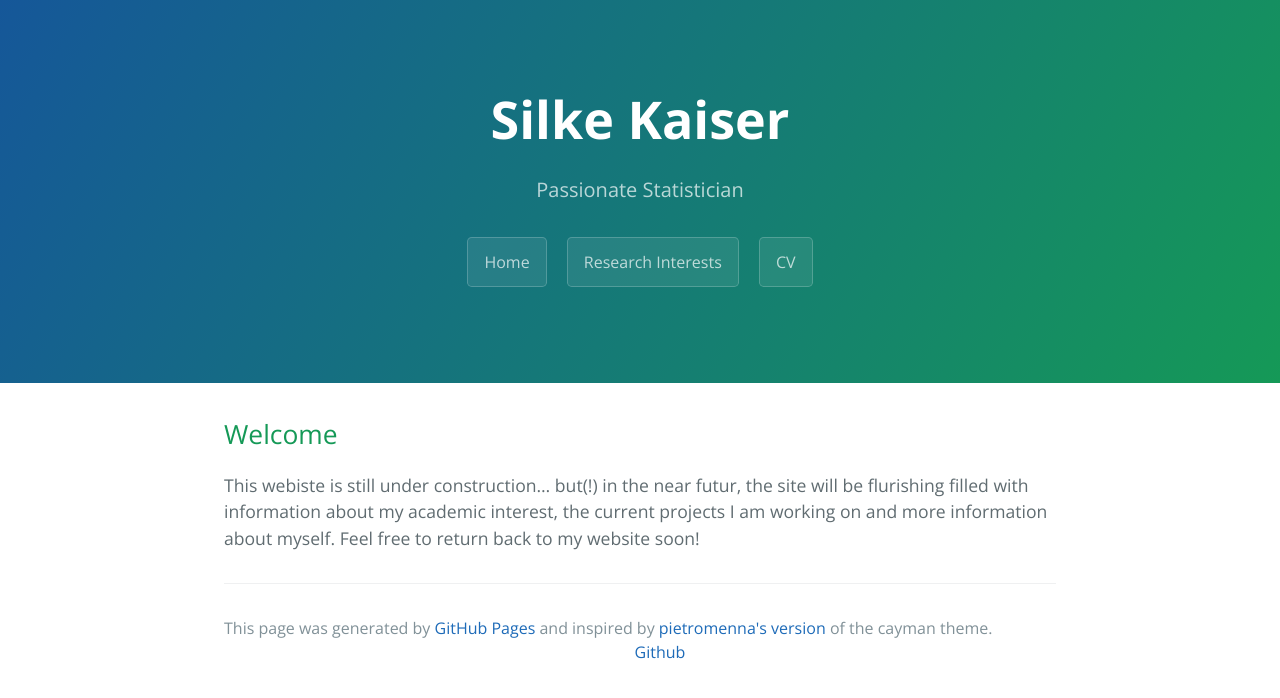
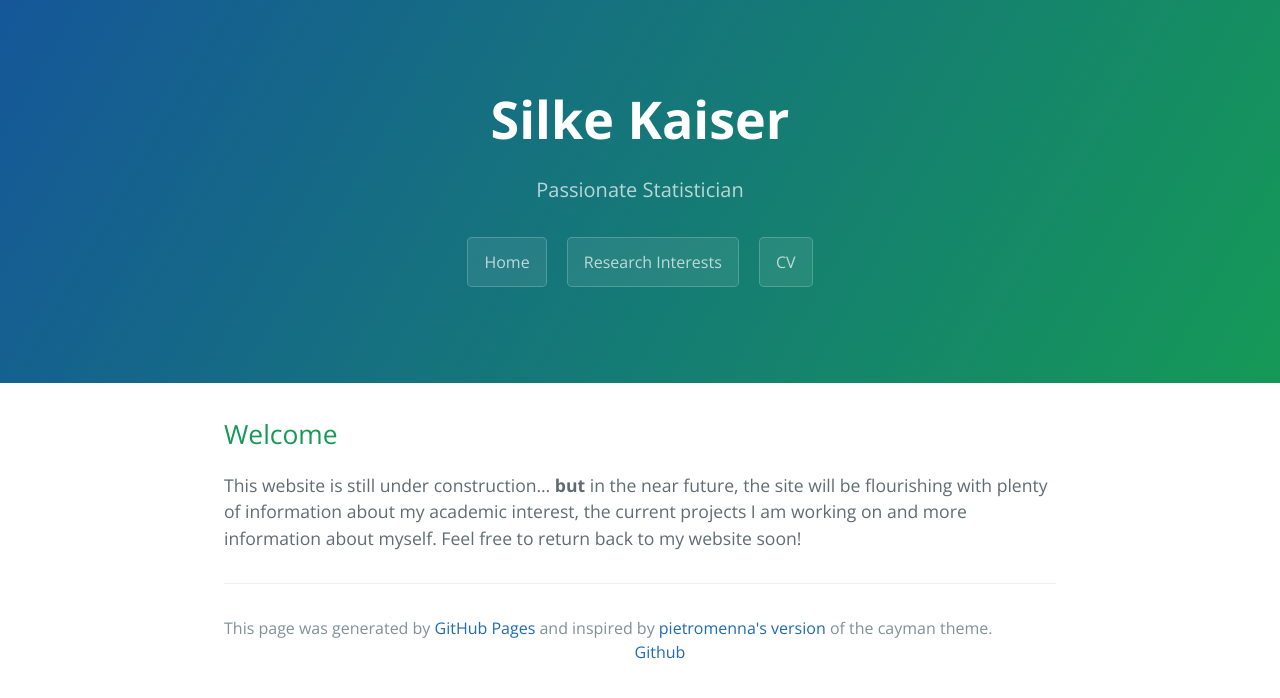
Before and after one commit to silkekaiser/silkekaiser.github.io, a Jekyll site: the page built from index.md, in a window 1280 px wide. Shown: the top 698 px of the page. Built offline with Jekyll 4.4.1, drawn with Linux system fonts in a browser that asks for light colours; our own code applies the rules of GitHub Pages for plain Markdown files.

Commit message:
Update index.md

```diff
--- a/index.md
+++ b/index.md
@@ -3,4 +3,4 @@ layout: default
 ---
 ## Welcome
 
-This webiste is still under construction... but(!) in the near futur, the site will be flurishing filled with information about my academic interest, the current projects I am working on and more information about myself. Feel free to return back to my website soon!
+This website is still under construction... **but** in the near future, the site will be flourishing with plenty of information about my academic interest, the current projects I am working on and more information about myself. Feel free to return back to my website soon!
```
